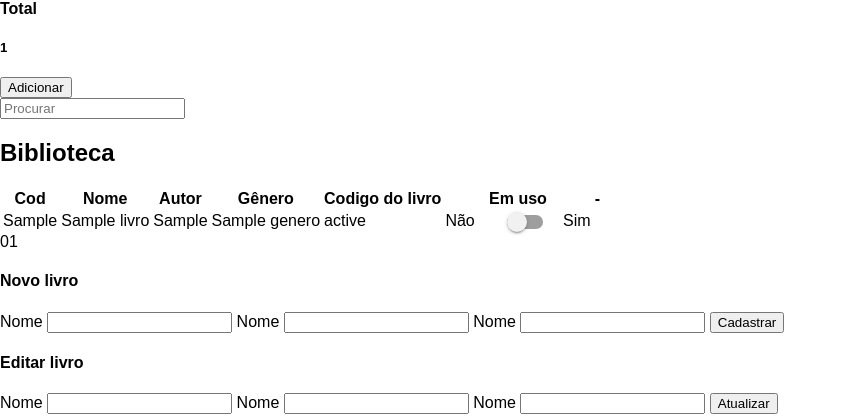
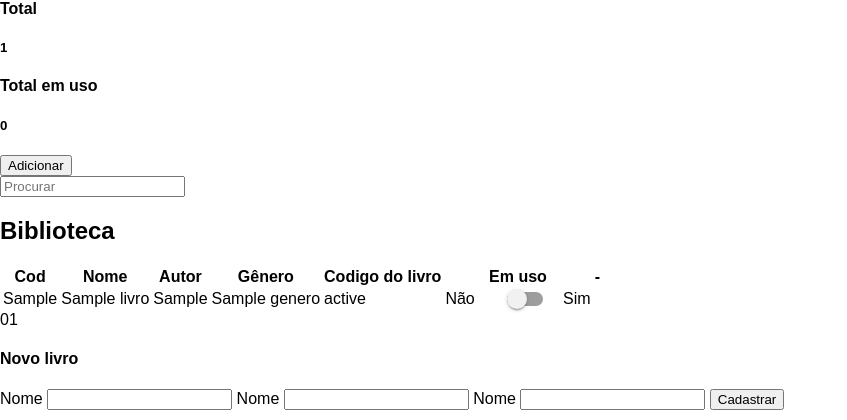
Before and after one commit to js-bruno/Projeto-Mais-Fulera-Do-Brazil, a PHP site: page /admin/componentes/biblioteca/view/index.php in a window 1280 px wide. Shown: the top 420 px of the page, without its empty margins (0-847 px from the left). Run offline with PHP 8.4, Linux system fonts and the light colour scheme; tables that the repository leaves empty or names only in its code hold one stand-in row (values such as "Sample post").

Commit message:
Concertando total em uso

```diff
--- a/admin/componentes/biblioteca/view/index.php
+++ b/admin/componentes/biblioteca/view/index.php
@@ -35,7 +35,21 @@ echo $total;
       </h5>
       <i class="fas fa-chart-line"></i>
     </div>
+      <div class="total">
+        <h4>Total em uso</h4>
 
+        <h5><?php
+        $sql = "SELECT count(*) as t FROM livros WHERE status_livro=1";
+        $sql = $pdo->query($sql);
+        $sql = $sql->fetch();
+        $total = $sql['t'];
+        echo $total;
+
+
+
+        ?></h5>
+        <i class="fas fa-chart-bar"></i>
+      </div>
       <button><i class="fas fa-plus"></i> Adicionar</button>
     <form>
       <input placeholder="Procurar" type="search">
```
